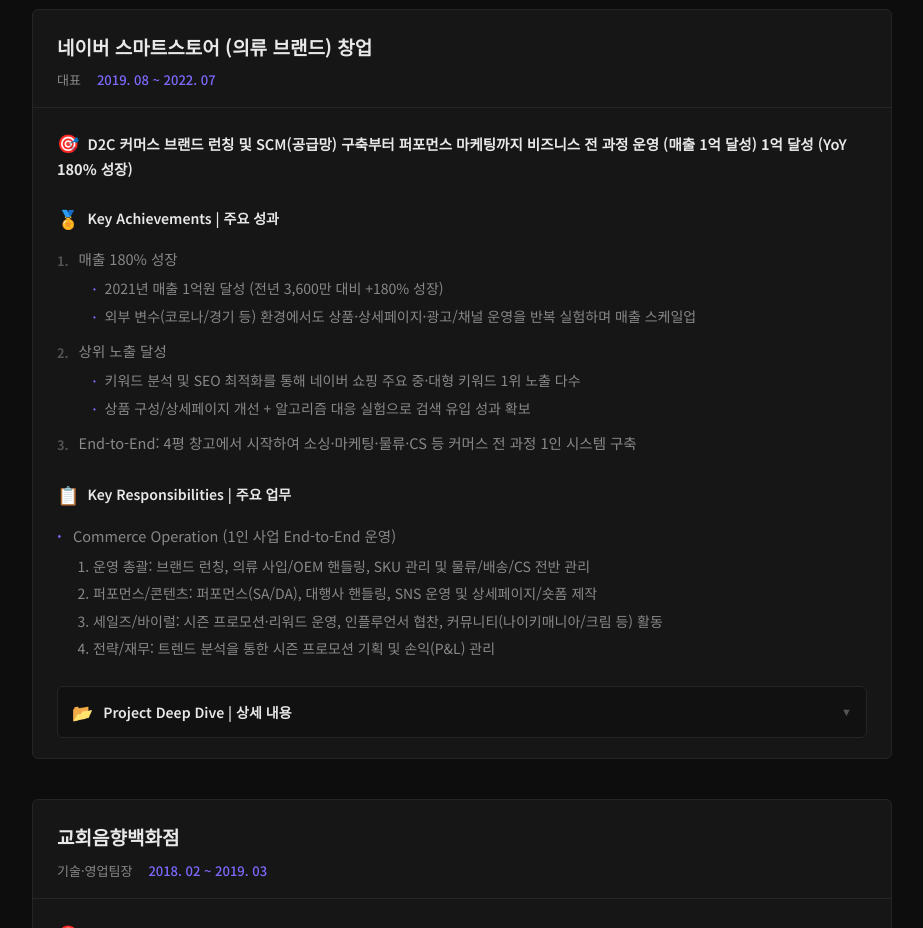
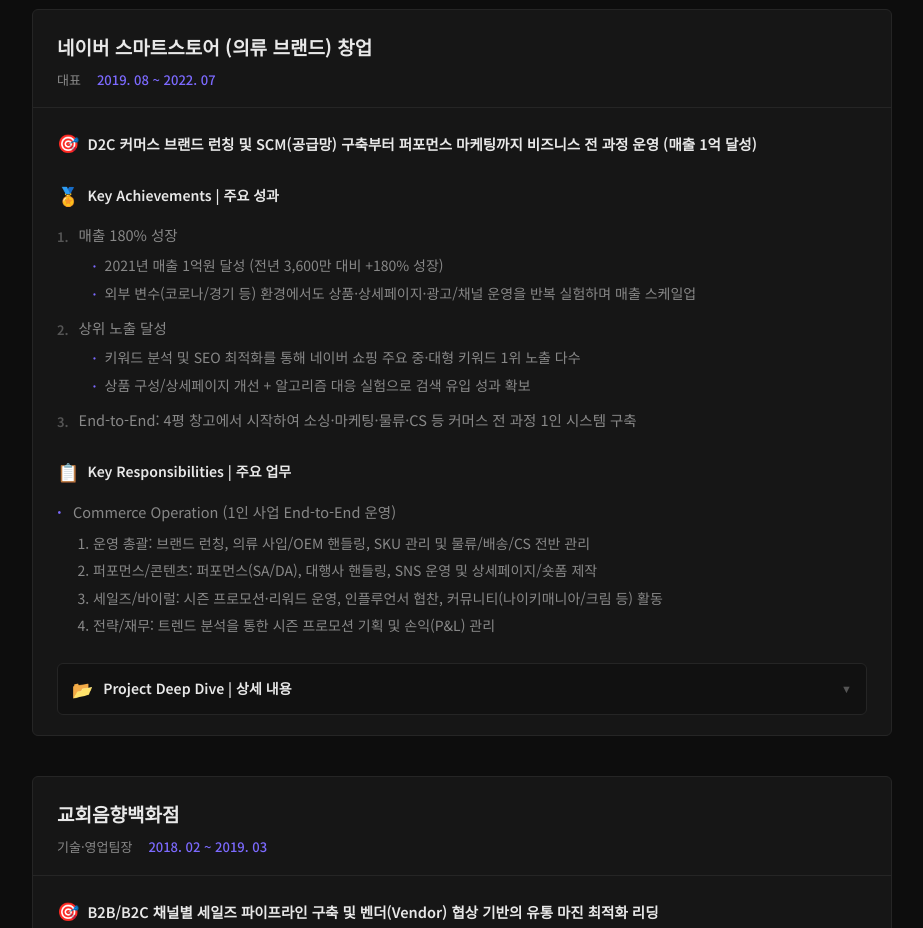
Before and after one commit to byunglory/portfolio, a plain HTML site: page glory-resume/index.html in a window 1280 px wide. Shown: the part 7180-8108 px from the top of the page, without its empty margins (278-1201 px from the left). Drawn offline with Linux system fonts and the light colour scheme.

Commit message:
Update index.html

```diff
--- a/glory-resume/index.html
+++ b/glory-resume/index.html
@@ -1741,7 +1741,7 @@
           </div>
           <div class="career-body">
             <div class="mission-banner">
-              <span class="mission-icon">🎯</span>D2C 커머스 브랜드 런칭 및 SCM(공급망) 구축부터 퍼포먼스 마케팅까지 비즈니스 전 과정 운영 (매출 1억 달성) <span class="metric-badge">1억</span> 달성 (YoY <span class="metric-badge">180%</span> 성장)
+              <span class="mission-icon">🎯</span>D2C 커머스 브랜드 런칭 및 SCM(공급망) 구축부터 퍼포먼스 마케팅까지 비즈니스 전 과정 운영 (매출 1억 달성)
             </div>
 
             <div class="subsection-title"><span class="emoji">🏅</span> Key Achievements | 주요 성과</div>
```
